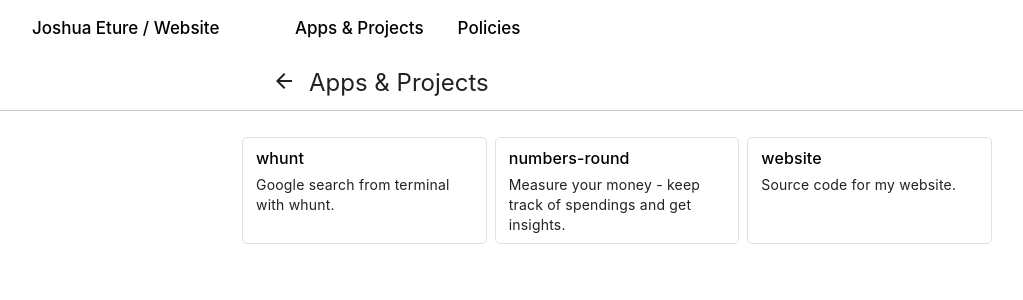
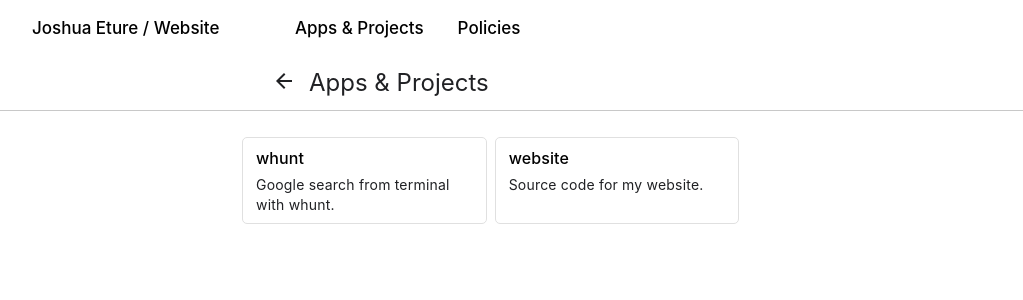
Before and after one commit to joshua-eture/website, a React (Create React App) app: page /projects in a window 1280 px wide. Shown: the top 300 px of the page, without its empty margins (23-1046 px from the left). Built offline with nearby package versions, Linux system fonts and the light colour scheme; no server answers.

Commit message:
Update projects data Remove project 'numbers-round'

```diff
--- a/src/data/projects.ts
+++ b/src/data/projects.ts
@@ -7,13 +7,6 @@ export default [
   },
   {
     id: 1,
-    name: "numbers-round",
-    description:
-      "Measure your money - keep track of spendings and get insights.",
-    link: "https://github.com/joshua-eture/numbers-round",
-  },
-  {
-    id: 2,
     name: "website",
     description: "Source code for my website.",
     link: "https://github.com/joshua-eture/website",
```
